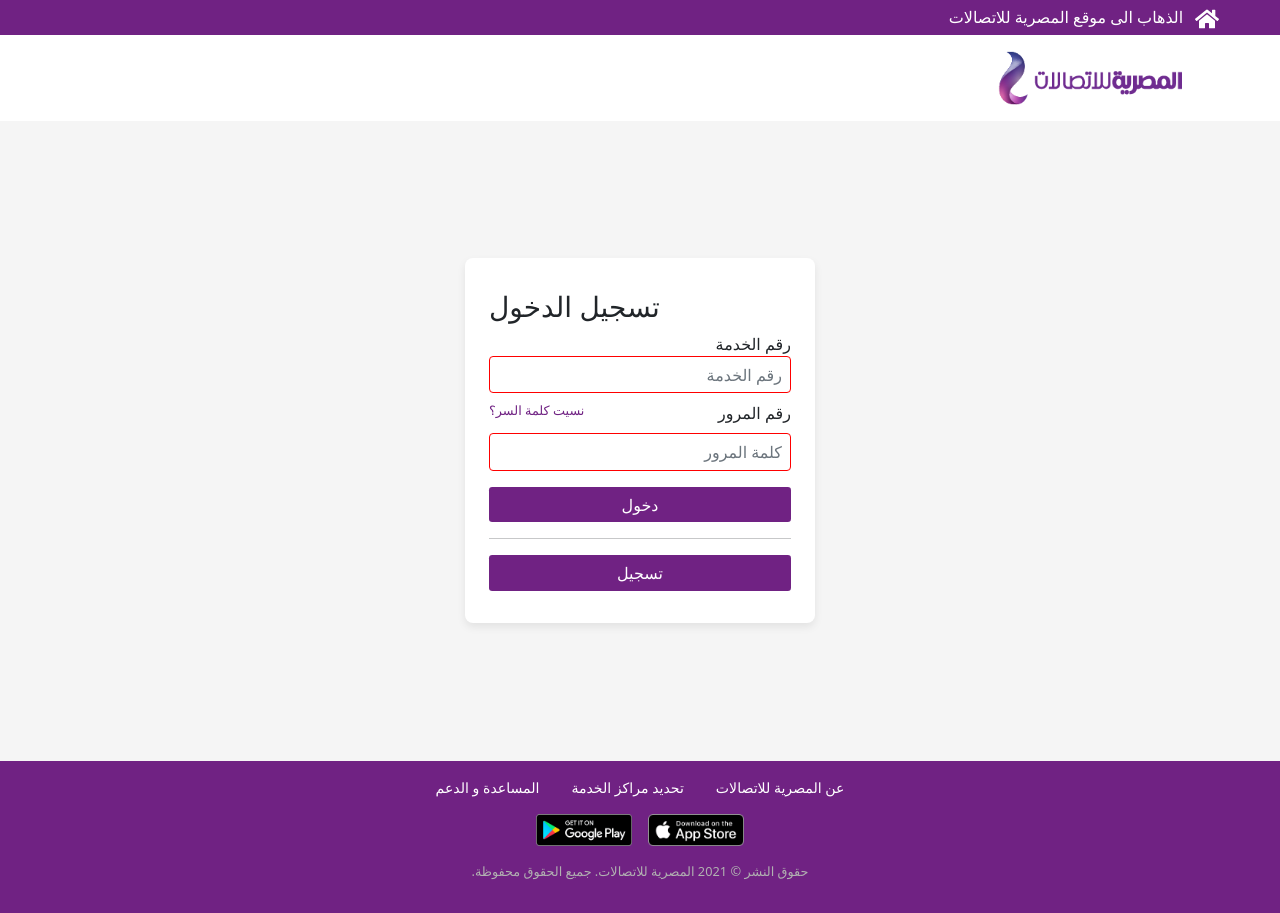
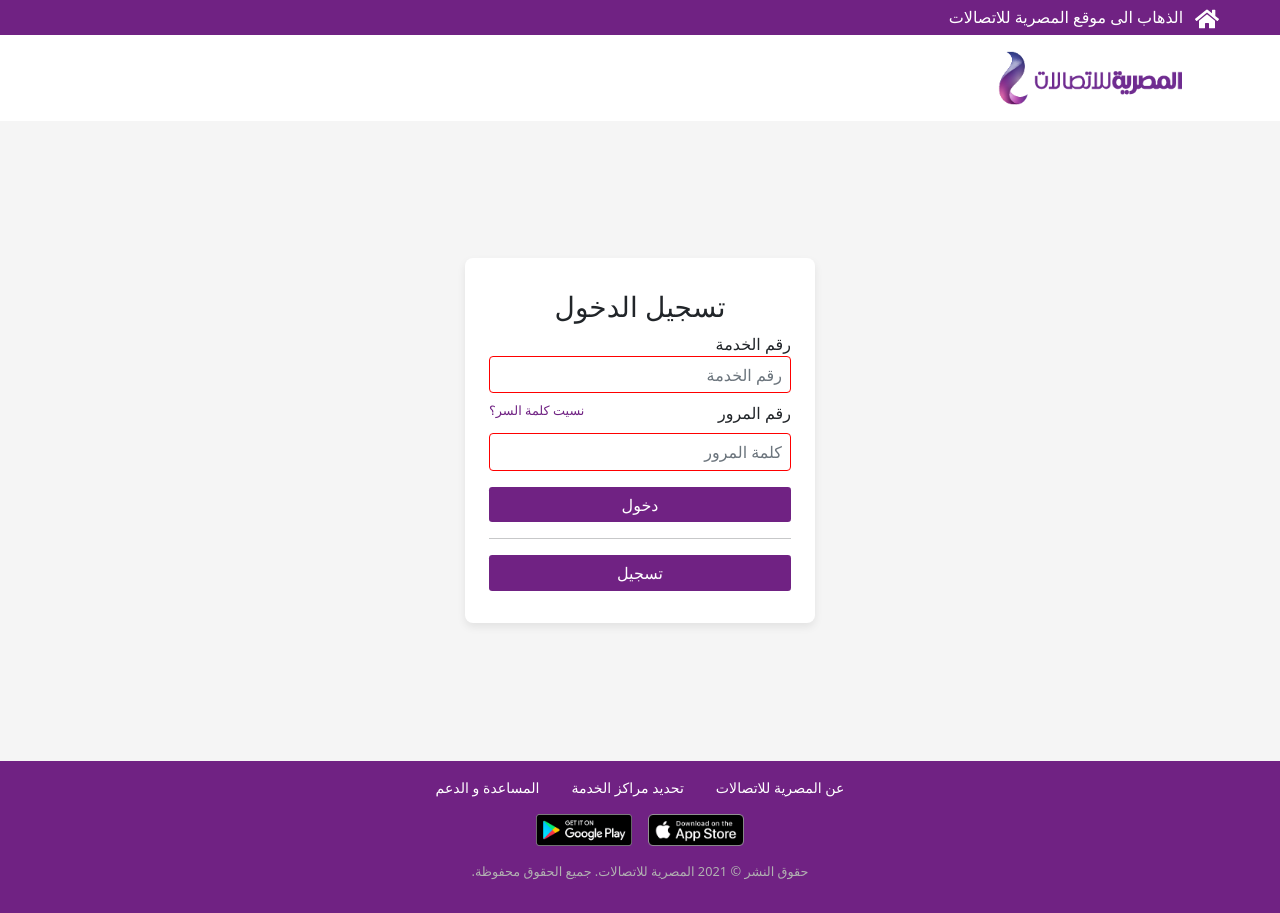
Before and after one commit to ibrahimmoamen100/WE-Internet, a React (Create React App) app: page / in a window 1280 px wide. Built offline with nearby package versions, Linux system fonts and the light colour scheme.

Commit message:
new update center h3

```diff
--- a/src/path/pages/SignUp.css
+++ b/src/path/pages/SignUp.css
@@ -19,6 +19,8 @@
   height: auto;
   box-shadow: 0 4px 8px 0 rgb(0 0 0 / 8%);
   border-radius: 0.5em;
+  display: flex;
+  flex-direction: column;
 }
 .signup_box form {
   display: flex;
@@ -66,9 +68,3 @@
   padding: 0.36em 0.5em !important;
   font-size: 1em;
 }
-
-.footer {
-  position: absolute;
-  bottom: 0;
-  width: 100%;
-}
--- a/src/path/pages/SignUp.js
+++ b/src/path/pages/SignUp.js
@@ -23,8 +23,6 @@ const SignUp = () => {
       serviceNum.value.length === 10 &&
       servicePass.value.length > 6
     ) {
-      // window.location.pathname = "/Home";
-      // window.history.pushState("", "new page title", "/Home");
       <Link to="/Home" />;
       history.push("/Home");
     } else {
```
